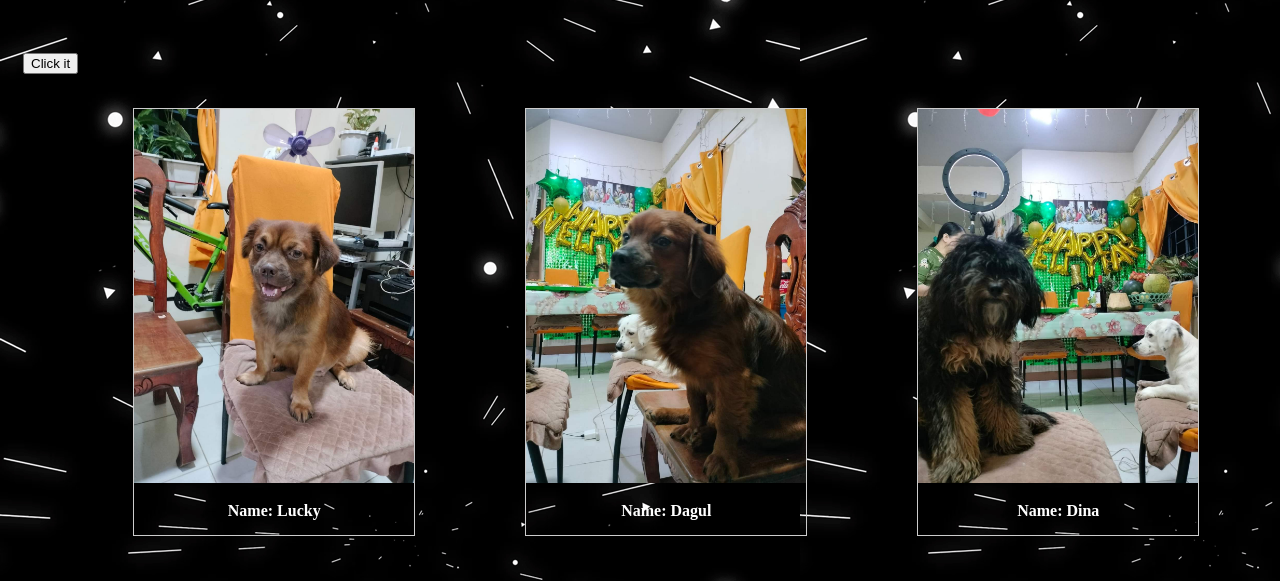
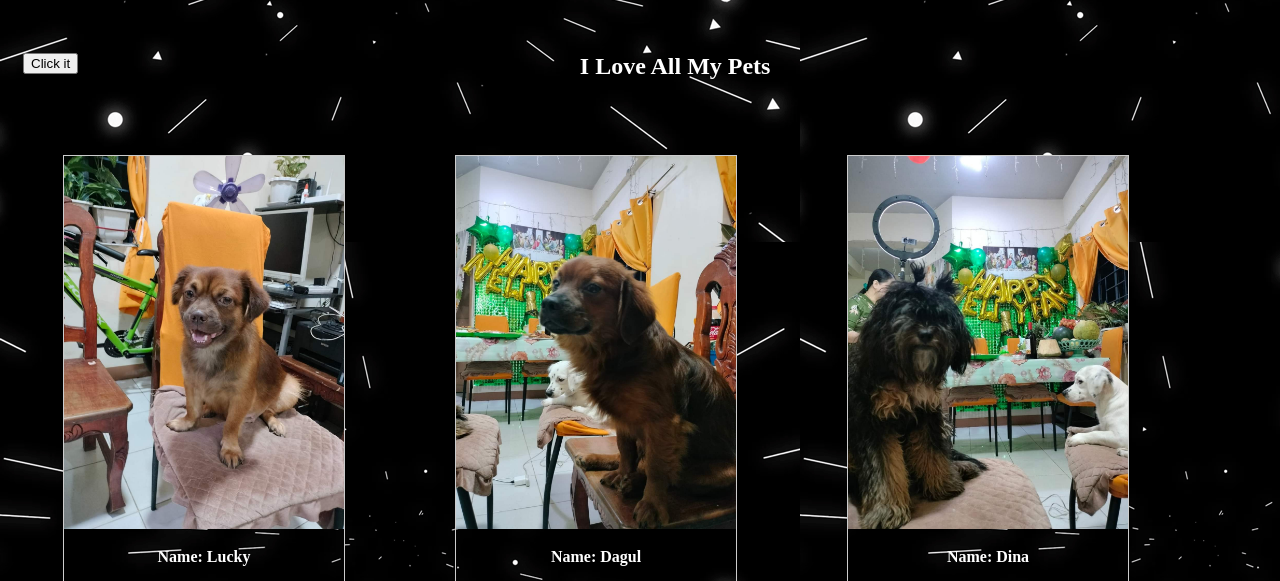
Before and after one commit to hsusana20/lab2, a PHP site: the page made by week 8/my pets.php in a window 1280 px wide. Shown: the part 358-939 px from the top of the page. Run offline with PHP 8.4, Linux system fonts and the light colour scheme; some web fonts are replaced.

Commit message:
W3 Schools PHP Lesson Echo/Print

```diff
--- a/week 8/my pets.php
+++ b/week 8/my pets.php
@@ -44,6 +44,12 @@ div.desc {
   text-align: center;
   color: white;
 }
+
+#h2 {
+ color: white;
+ font-size: 16px;
+ text-align: center;
+ }
 </style>
 <body>
   <header>
@@ -58,6 +64,13 @@ document.getElementById("myBtn").addEventListener("click", function() {
   alert("Arf Arf!");
 });
 </script>
+
+<div id="h2">
+  <?php
+  echo "<h2><b>I Love All My Pets</b></h2>";
+?>
+</div>
+
 <div class="gallery">
   <a target="_blank" href="lucky.png">
     <img src="lucky.png" alt="mother dog" width="600" height="400">
```
